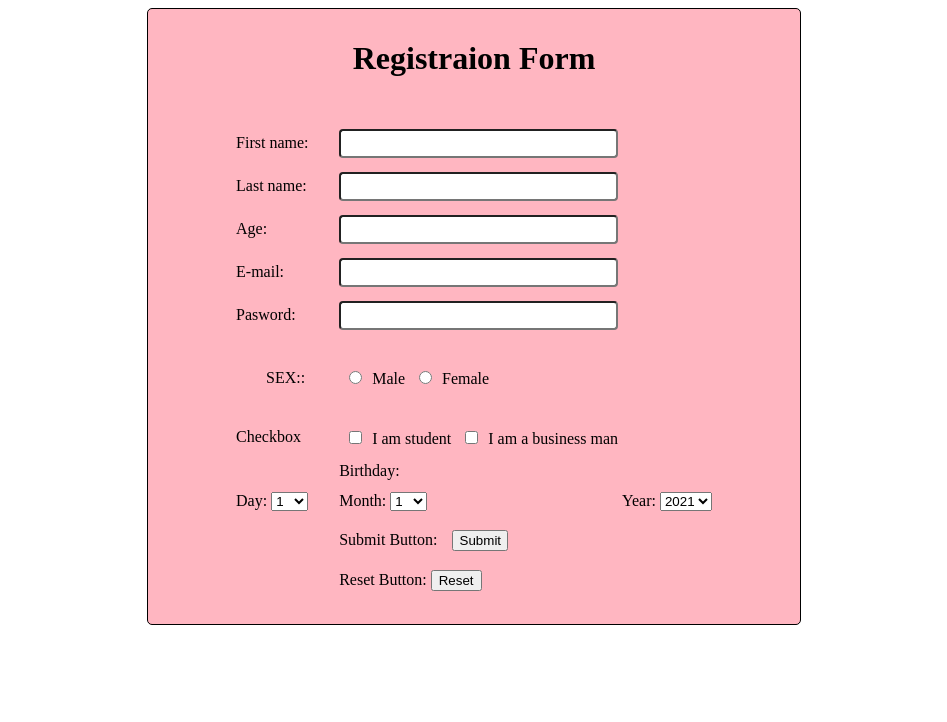
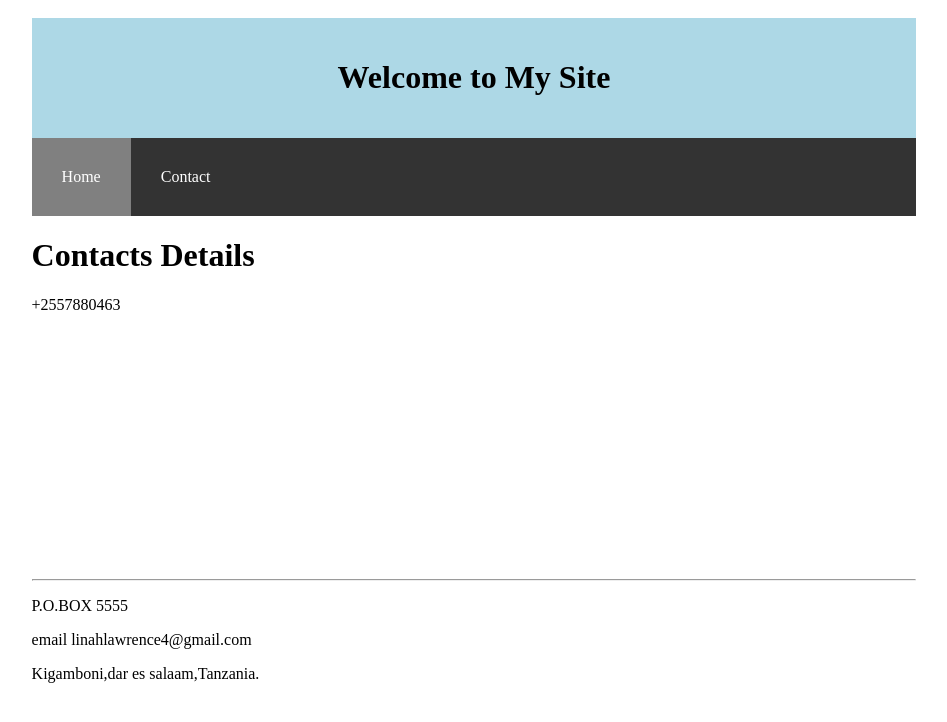
Before and after one commit to Linah106/linah106.github.io, a plain HTML site: page contact.html in a window 1280 px wide. Shown: the whole page, without its empty margins (166-1113 px from the left). Drawn offline with Linux system fonts and the light colour scheme.

Commit message:
update contact.html

```diff
--- a/contact.html
+++ b/contact.html
@@ -1,198 +1,87 @@
-<!DOCTYPE html>
+<DOCTYPE html>
 <html lang="en" dir="ltr">
   <head>
     <meta charset="utf-8">
-    <title>My Form</title>
-<style media="screen">
-  table{
-
-    padding: 20px;
-    margin:auto;
-
-  }
-  th,td{
-    margin: 30px;
-  }
-  .container{
-    width: 50%;
+    <title>My Layout</title>
+  <style media="screen">
+  .main{
+    width:70%;
     padding: 10px;
     margin:auto;
-      border: 1px solid #000000;
-      background: lightpink;
-      border-radius: 5px;
   }
-  input[type=text], input[type=email], input[type=number], input[type=password]{
-    width: 100%;
-    padding: 5px 12px;
-    margin:5px 0;
-    box-sizing:border-box;
-    border-radius: 4px;
+    .header{
+      background-color:lightblue;
+      text-align:center;
+      padding:20px;
+      color:black;
+    }
+    ul {
+        list-style-type: none;
+        margin: 0;
+        padding: 0;
+        overflow: hidden;
+        background-color: #333;
+    }
 
-  }
-  .sex{
-    float: left;
-    text-align: left;
-  }
-  tr.birth{
+    li {
+      float:left;
+    }
+    li a {
+    display: inline-block;
+    color: white;
+    text-align: center;
+    padding: 30px;
+    text-decoration: none;
+}
 
+li a:hover {
+    background-color: #111;
+}
 
-  }
-  input[type=radio], input[type=checkbox]{
-    margin: 10px;
-  }
-  input[type=submit]{
-    width:20%;
-    padding:1px;
-    margin: 15px;
-    box-sizing: border-box;
-  }
+.active {
+    background-color: gray;
+}
+.dropmenu {
+  display:none;
+  position:absolute;
+  background-color: #f9f9f9;
+  min-width:150px;
+  box-shadow: 0px 8px 16px 0px rgba(0,0,0,0.2);
+   z-index: 1;
+}
+.footer{
+  margin-top: 30%;
+}
 
-  }
-  input[type=reset]{
-    width:20%;
-    padding:1px;
-    margin: 15px;
-    box-sizing: border-box;
-  }
-</style>
+  </style>
   </head>
   <body>
-    <div class="container">
-      <form class="" action="index.html" method="post">
-          <table>
-        <tr>
-        <h1 style="text-align:center;">Registraion Form</h1>
-        </tr>
-        <!-- First Name -->
-        <tr>
-       <td>First name: </td>
-       <td><input type="text" name="" value=""></td>
-        </tr>
-            <!-- Last Name -->
-        <tr>
-          <td>Last name:</td>
-          <td><input type="text" name="" value=""></td>
-        </tr>
-          <!-- Age -->
-        <tr>
-        <td>Age:</td>
-        <td><input type="number" name="" value=""></td>
-        </tr>
-          <!-- Email -->
-        <tr>
-        <td>E-mail:</td>
-        <td><input type="email" name="" value=""></td>
-        </tr>
-          <!-- Password -->
-        <tr>
-        <td>Pasword:</td>
-        <td><input type="password" name="" value=""></td>
-        </tr>
-          <!-- Gender  -->
-      <tr>
-      <td class="sex">SEX::</td>
-       <td><input type="radio" name="sex" value="Male">Male
-       <input type="radio" name="sex" value="Female">Female
-      </td>
-      </tr>
-        <!-- Checkbox -->
-      <tr>
-        <td>Checkbox</td>
-       <td>
-       <input type="checkbox" name="" value="">I am student
-        <input type="checkbox" name="" value="">I am a business man
-        </td>
-      </tr>
-        <tr></tr><tr></tr>
-      <tr class="birth">
-        <td></td><td>Birthday:</td>
-      </tr>
-      <tr></tr><tr></tr>  <tr></tr><tr></tr>
-      <tr>
-        <td>Day:
-        <select class="" name="">
-          <option value="1">1</option>
-          <option value="2">2</option>
-          <option value="3">3</option>
-          <option value="4">4</option>
-          <option value="5">5</option>
-          <option value="6">6</option>
-          <option value="7">7</option>
-          <option value="8">8</option>
-          <option value="9">9</option>
-          <option value="10">10</option>
-          <option value="11">11</option>
-          <option value="12">12</option>
-          <option value="13">13</option>
-          <option value="14">14</option>
-          <option value="15">15</option>
-          <option value="16">16</option>
-          <option value="17">18</option>
-          <option value="19">19</option>
-          <option value="20">20</option>
-          <option value="21">21</option>
-          <option value="22">22</option>
-          <option value="23">23</option>
-          <option value="24">24</option>
-          <option value="25">25</option>
-          <option value="26">26</option>
-          <option value="27">27</option>
-          <option value="28">28</option>
-          <option value="29">29</option>
-          <option value="30">30</option>
-          <option value="31">31</option>
-        </select>
-       </td>
+    <div class="main">
 
-       <td>Month:
-        <select class="" name="">
-          <option value="January"> 1</option>
-          <option value="February">2</option>
-          <option value="March">3</option>
-          <option value="April">4</option>
-          <option value="May">5</option>
-          <option value="June">6</option>
-          <option value="July">7</option>
-          <option value="August">8</option>
-          <option value="September">9</option>
-          <option value="October">10</option>
-          <option value="November">11</option>
-          <option value="December">12</option>
-        </select>
-       </td>
-       <td>Year:
-         <select class="" name="">
-           <option value="2021">2021</option>
-           <option value="2021">2020</option>
-           <option value="2021">2019</option>
-           <option value="2021">2018</option>
-           <option value="2021">2017</option>
-           <option value="2021">2016</option>
-           <option value="2021">2015</option>
-           <option value="2021">2014</option>
-           <option value="2021">2013</option>
-           <option value="2021">2012</option>
-           <option value="2021">2011</option>
-           <option value="2021">2010</option>
-           <option value="2021">2009</option>
-           <option value="2021">2008</option>
-         </select>
-       </td>
-      </tr>
-      <tr>
-        <td></td>
-        <td>
-        Submit Button:<input type="submit" name="" value="Submit">
-        </td>
-      </tr>
-      <tr>
-        <td></td>
-        <td>
-               Reset Button: <input type="reset" name="" value="Reset">
-        </td>
-      </tr>
-        </table>
-      </form>
-</div>
+    <div class="header">
+      <h1>Welcome to My Site</h1>
+    </div>
+    <div class="topnav">
+
+          <ul>
+            <li><a href="index.html" class="active">Home</a></li>
+            <li><a href="contact.html">Contact</a></li>
+
+            </li>
+          </ul>
+    </div>
+    <div class="menu">
+       <h1>Contacts Details</h1>
+      <p>+2557880463</p>
+
+    </div>
+    <div class="footer">
+      <hr>
+      <p>P.O.BOX 5555</p>
+      <p>email linahlawrence4@gmail.com</p>
+      <p>Kigamboni,dar es salaam,Tanzania.</p>
+    </div>
+      </div>
   </body>
 </html>
+</html
```
